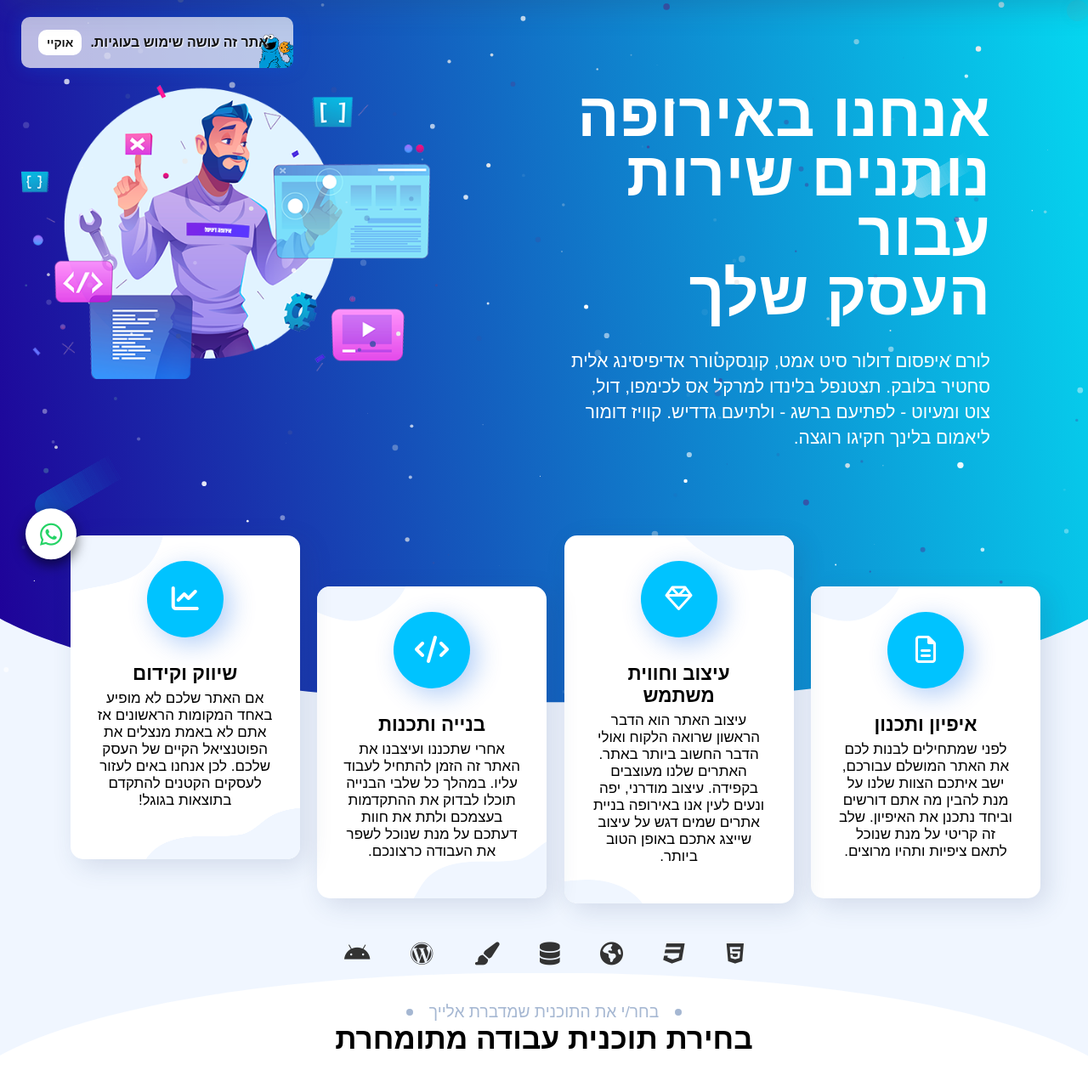
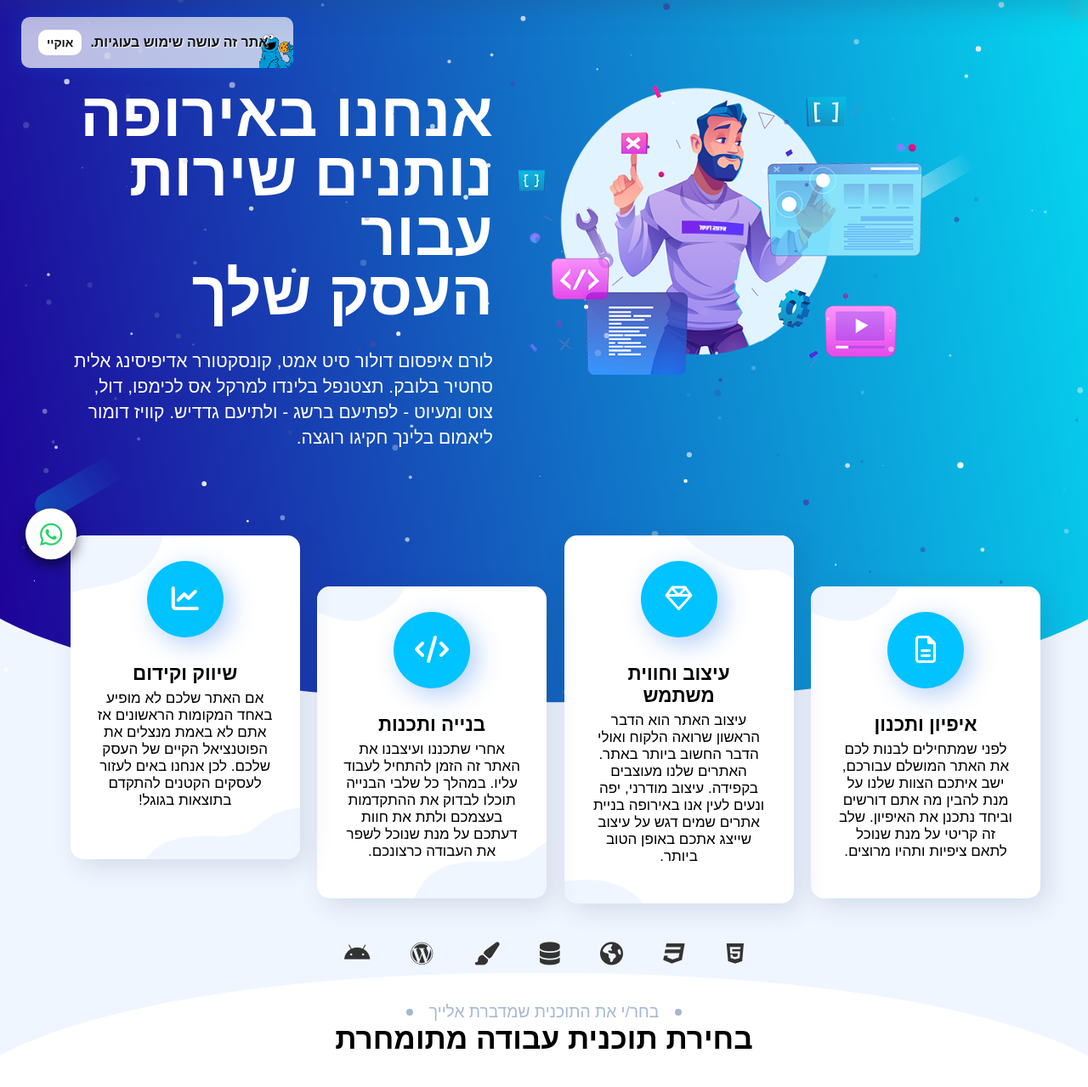
Before and after one commit to yakovd33/Eropa-Website, a PHP site: page / in a window 1280 px wide. Shown: the part 100-1379 px from the top of the page at 85% size. Run offline with PHP 8.4, Linux system fonts and the light colour scheme; some libraries are stand-ins or nearby versions.

Commit message:
Using bootstrap grid for hero section

```diff
--- a/css/index.css
+++ b/css/index.css
@@ -689,10 +689,6 @@ img#ver-dash {
     top: 50%;
     transform: translateY(-50%);
     background-color: #a5b7d2;
-}
-
-#hero-content-2021 {
-  display: flex;
 }
 
 #hero-content-left {
--- a/index.php
+++ b/index.php
@@ -96,7 +96,7 @@
 				</div> -->
 
 				<div id="hero-content-2021" class="container">
-					<div id="hero-content-right">
+					<div id="hero-content-right" class="col-md-6">
 						<h1 id="hero-content-header">
 							<span id="hero-content-static">
 								<div class="hero-content-line">אנחנו באירופה</div>
@@ -111,7 +111,7 @@
 						<p id="hero-content-para">לורם איפסום דולור סיט אמט, קונסקטורר אדיפיסינג אלית סחטיר בלובק. תצטנפל בלינדו למרקל אס לכימפו, דול, צוט ומעיוט - לפתיעם ברשג - ולתיעם גדדיש. קוויז דומור ליאמום בלינך חקיגו רוגצה.</p>
 					</div>
 
-					<div id="hero-content-left">
+					<div id="hero-content-left" class="col-md-6">
 						<img src="media/hero-ill.png" alt="">
 					</div>
 				</div>
```
